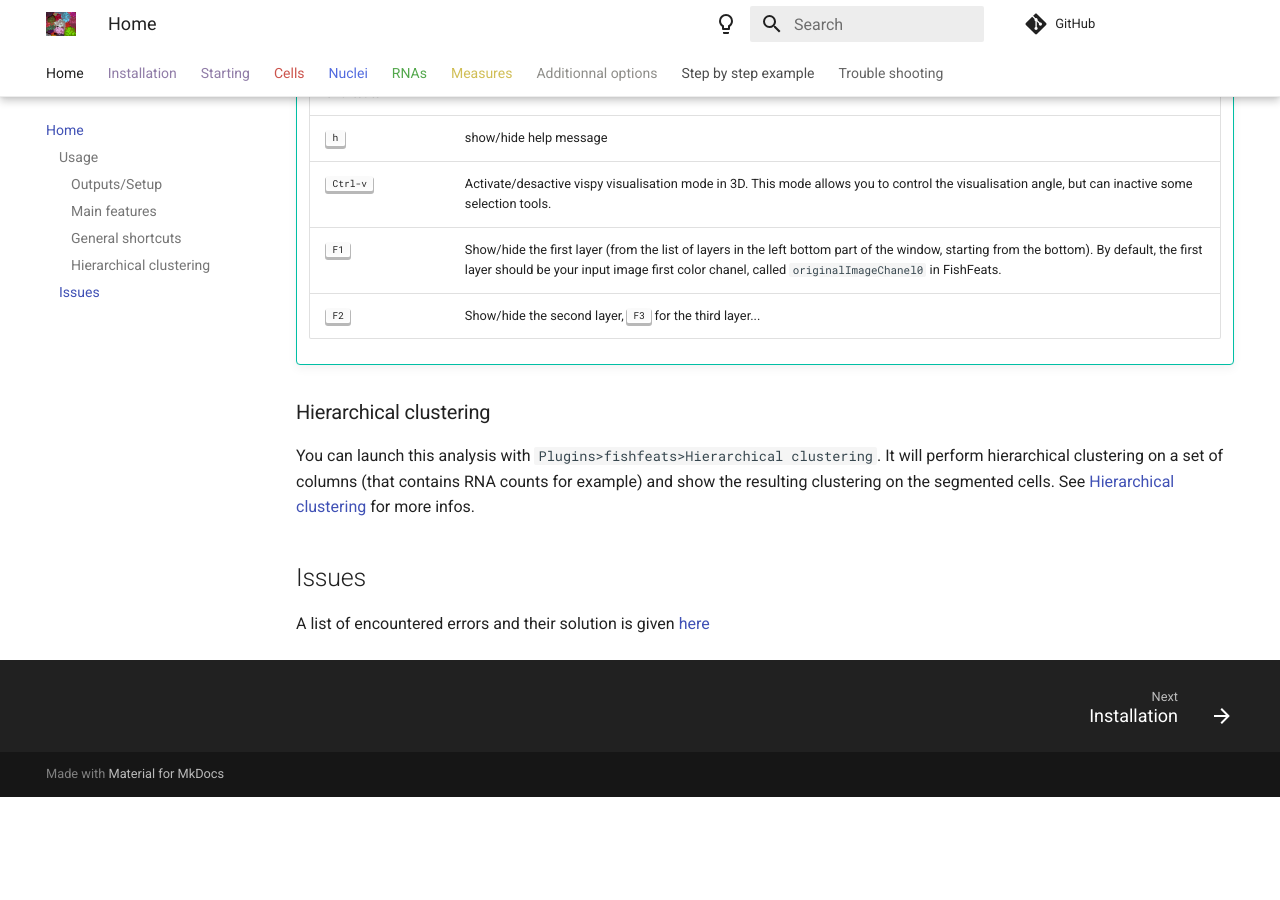
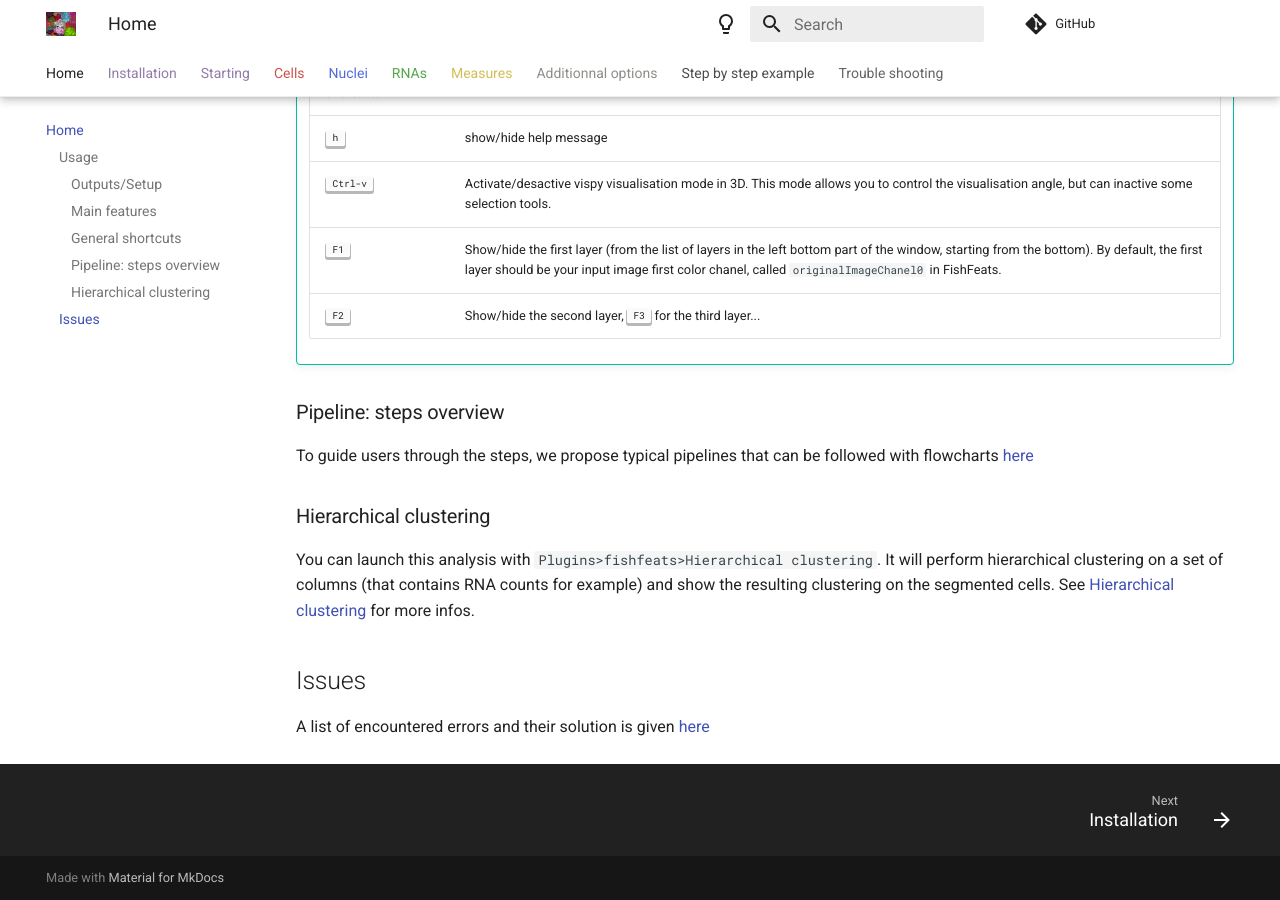
Before and after one commit to gletort/FishFeats, an MkDocs documentation site: the page built from docs/index.md, in a window 1280 px wide and 900 px high, scrolled down 2353 px. Built offline with MkDocs 1.6.1 and Material for MkDocs 9.7.7, drawn with Linux system fonts in a browser that asks for light colours; comment, search, counter and statistics services are not loaded; before the commit the page ends 3150 px from its top, so only the background shows below that.

Commit message:
flowchart in doc

```diff
--- a/docs/index.md
+++ b/docs/index.md
@@ -54,6 +54,10 @@ A few other shortcuts are always available:
 	| <kbd>F2</kbd> | Show/hide the second layer, <kbd>F3</kbd> for the third layer...|
 
 
+### Pipeline: steps overview
+
+To guide users through the steps, we propose typical pipelines that can be followed with flowcharts [here](./FishFeatsFlowchartv5.pdf#page=1)
+
 ### Hierarchical clustering
 
 You can launch this analysis with `Plugins>fishfeats>Hierarchical clustering`.
```
Also changed, not shown: 1 other file.
